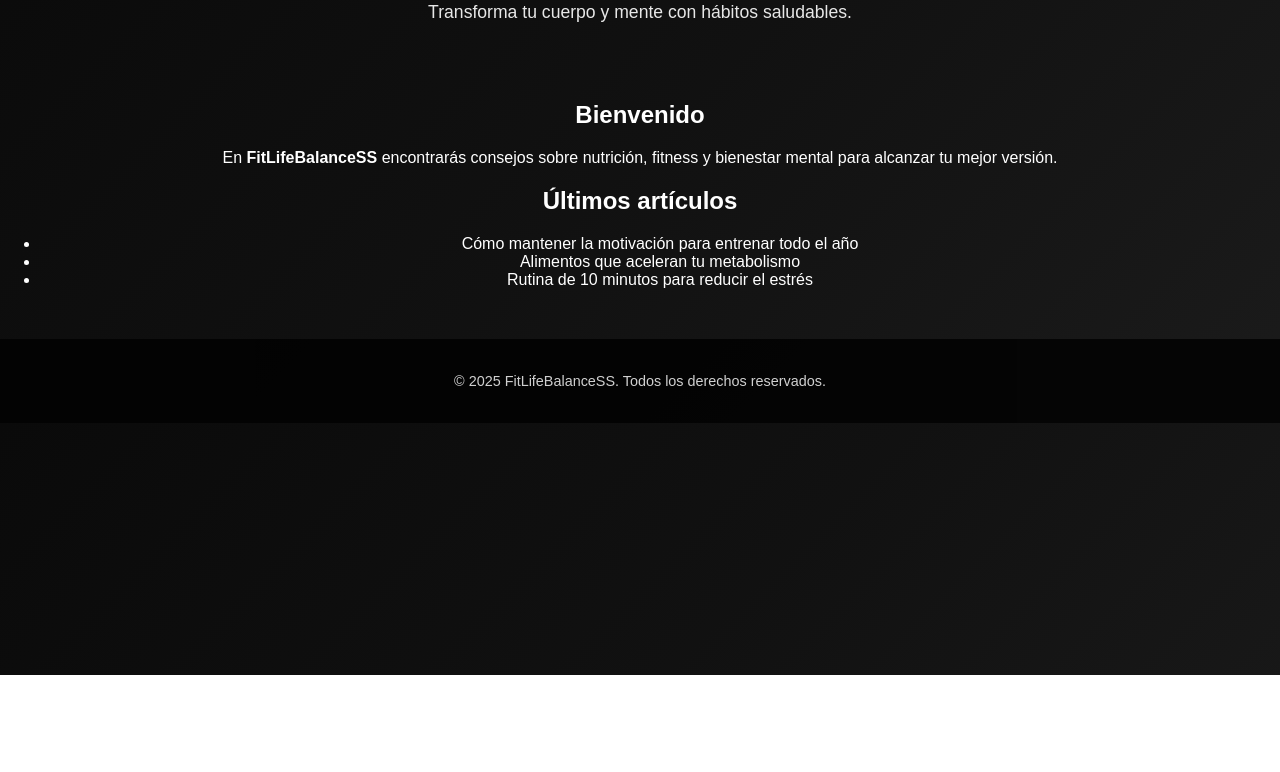
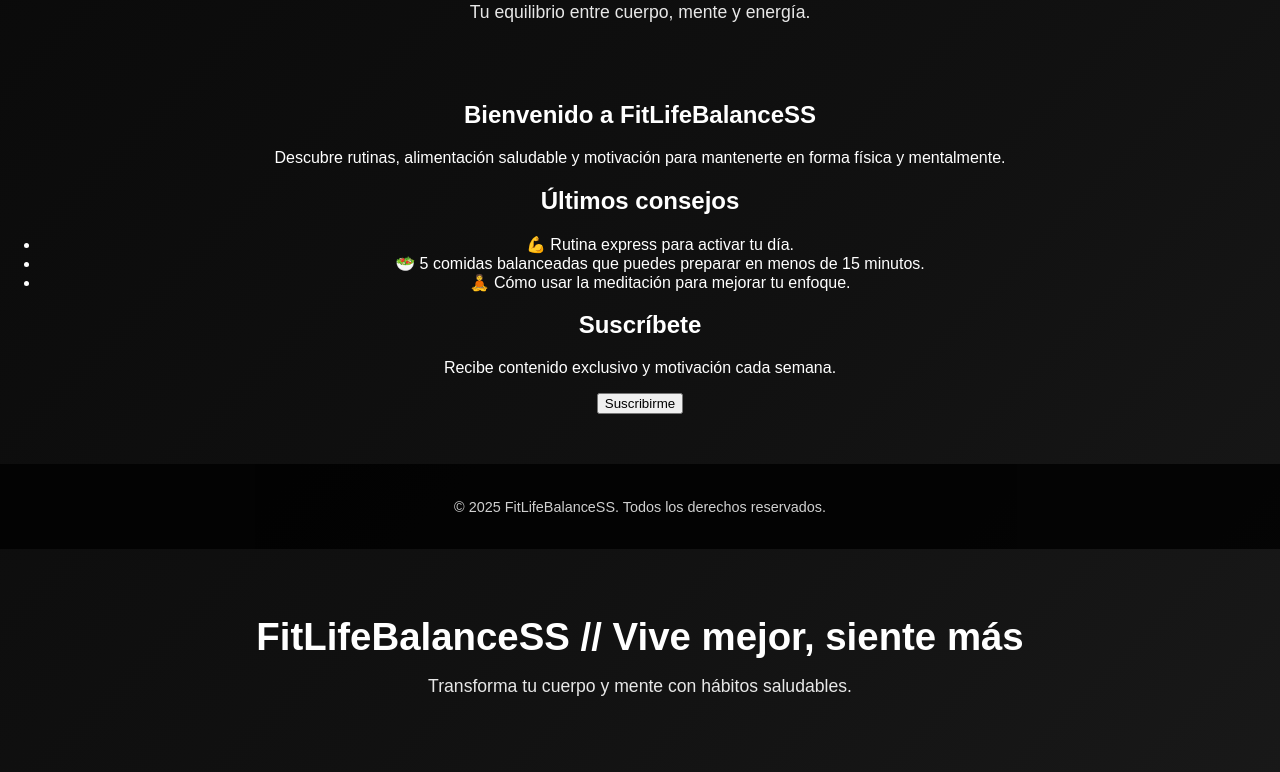
Before and after one commit to assady099-afk/FitLifeBalanceSS, a plain HTML site: page index.html in a window 1280 px wide. Shown: the part 125-897 px from the top of the page. Before the commit the page ends 800 px from the top, so only its background shows below. Drawn offline with Linux system fonts and the light colour scheme.

Commit message:
Actualizar index.html

```diff
--- a/index.html
+++ b/index.html
@@ -1,11 +1,52 @@
 <!DOCTYPE html>
 <html lang="es">
 <head>
-    <meta charset="UTF-8" />
-    <meta name="viewport" content="width=device-width, initial-scale=1.0" />
-    <meta name="google-site-verification" content="google4cc4d15f4c429984" />
-    <title>FitLifeBalanceSS // Salud y Bienestar</title>
-    <link rel="stylesheet" href="style.css" />
+<!DOCTYPE html>
+<html lang="es">
+<head>
+  <meta charset="UTF-8" />
+  <meta name="viewport" content="width=device-width, initial-scale=1.0" />
+  <meta name="google-site-verification" content="knT21FHKrk2WkB4xBD6UBNS8OH6L0HK5zi_acnEGsdk" />
+  <title>FitLifeBalanceSS // Salud, Energía y Motivación</title>
+  <link rel="stylesheet" href="style.css" />
+</head>
+
+<body>
+  <header>
+    <h1>FitLifeBalanceSS</h1>
+    <p>Tu equilibrio entre cuerpo, mente y energía.</p>
+  </header>
+
+  <main>
+    <section class="intro">
+      <h2>Bienvenido a FitLifeBalanceSS</h2>
+      <p>
+        Descubre rutinas, alimentación saludable y motivación para mantenerte en forma física y mentalmente.
+      </p>
+    </section>
+
+    <section class="content">
+      <h2>Últimos consejos</h2>
+      <ul>
+        <li>💪 Rutina express para activar tu día.</li>
+        <li>🥗 5 comidas balanceadas que puedes preparar en menos de 15 minutos.</li>
+        <li>🧘 Cómo usar la meditación para mejorar tu enfoque.</li>
+      </ul>
+    </section>
+
+    <section class="subscribe">
+      <h2>Suscríbete</h2>
+      <p>Recibe contenido exclusivo y motivación cada semana.</p>
+      <button>Suscribirme</button>
+    </section>
+  </main>
+
+  <footer>
+    <p>© 2025 FitLifeBalanceSS. Todos los derechos reservados.</p>
+  </footer>
+</body>
+</html>
+
 </head>
 <body>
     <header>
```
